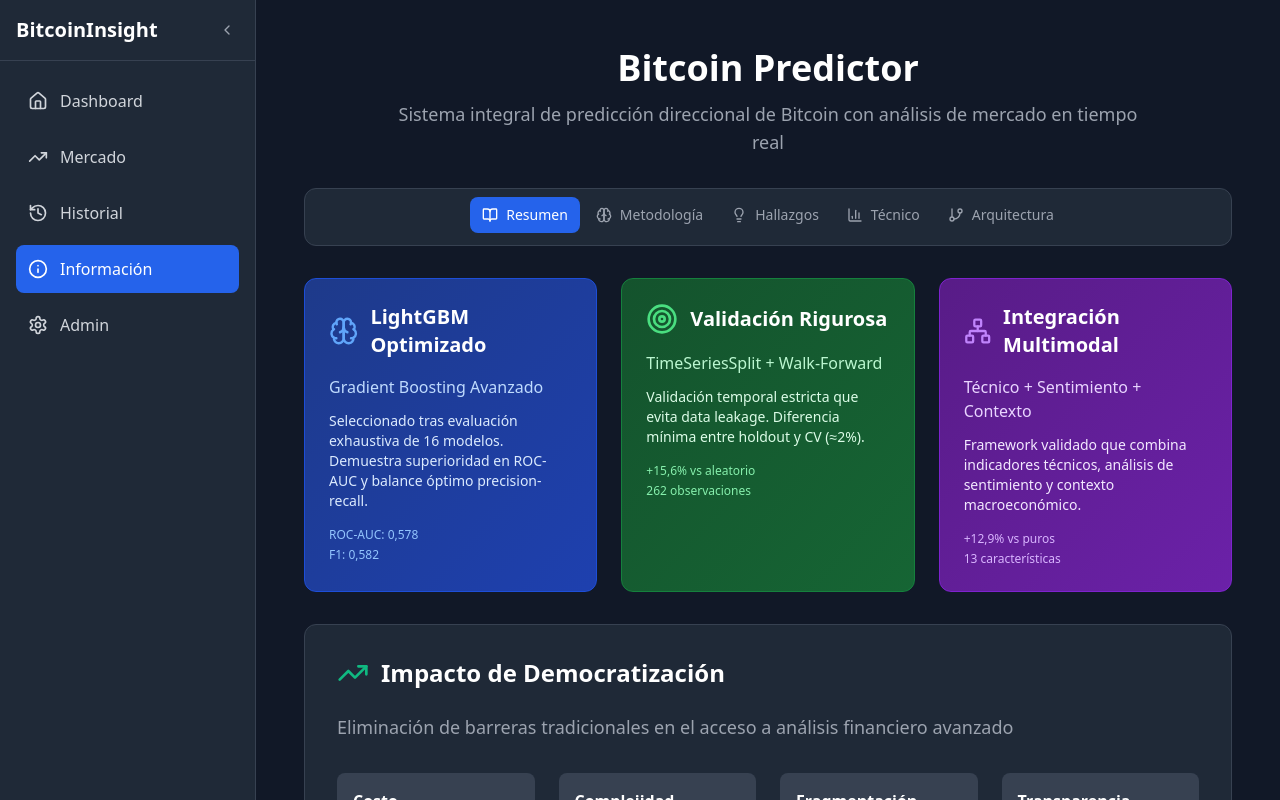
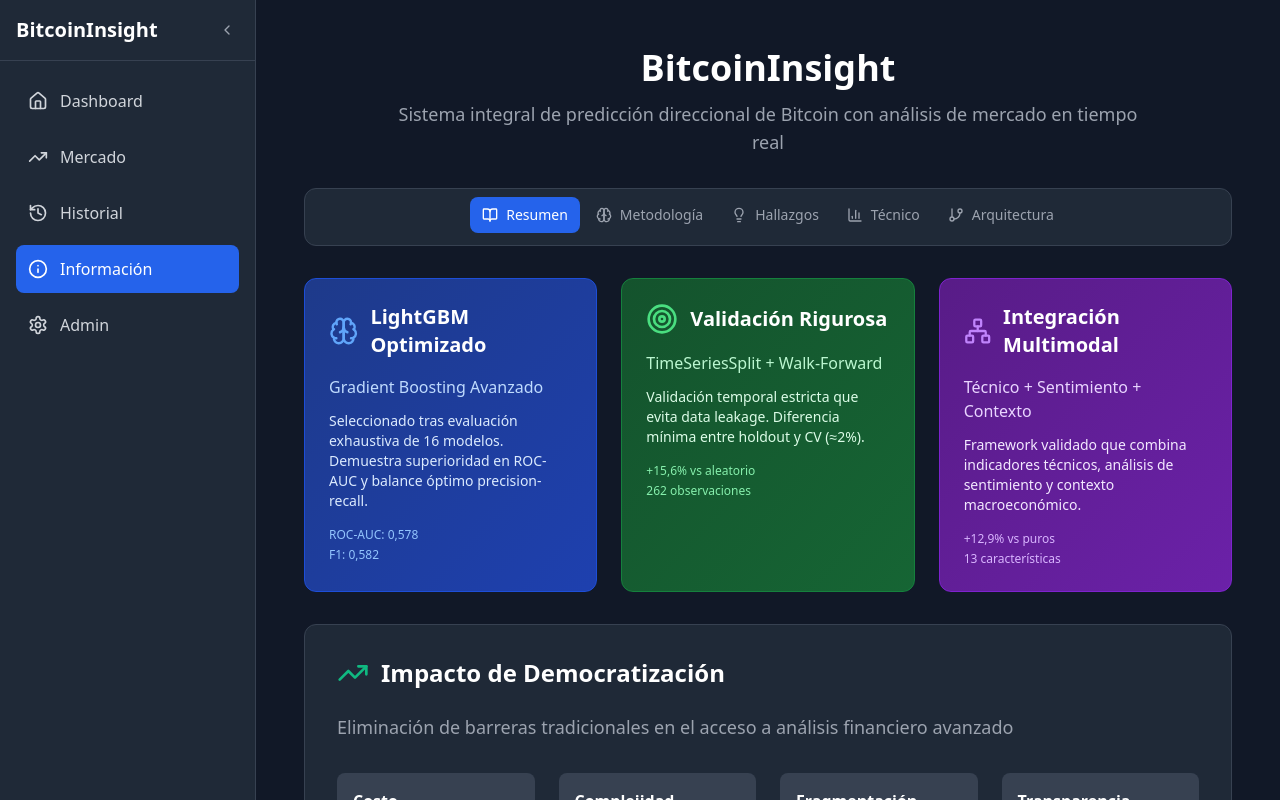
Before and after one commit to alexquilis1/BitcoinInsight, a React (Vite) app in the folder btc-dashboard/: page /informacion in a window 1280 px wide. Shown: the top 800 px of the page. Built offline with nearby package versions, Linux system fonts and the light colour scheme.

Commit message:
refactor title

```diff
--- a/btc-dashboard/src/pages/Information.tsx
+++ b/btc-dashboard/src/pages/Information.tsx
@@ -143,7 +143,7 @@ const Information: React.FC = () => {
                 {/* Header mejorado responsive */}
                 <div className="text-center mb-6 sm:mb-8">
                     <h1 className="text-2xl sm:text-3xl md:text-4xl font-bold text-white mb-3">
-                        Bitcoin Predictor
+                        BitcoinInsight
                     </h1>
                     <p className="text-gray-400 text-base sm:text-lg max-w-3xl mx-auto px-2">
                         Sistema integral de predicción direccional de Bitcoin con análisis de mercado en tiempo real
```
